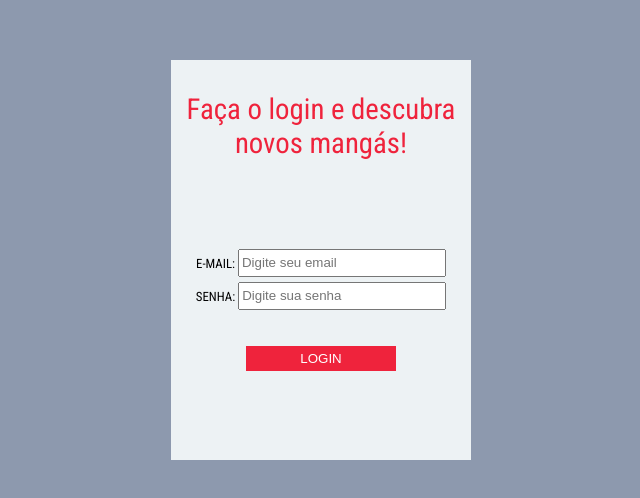
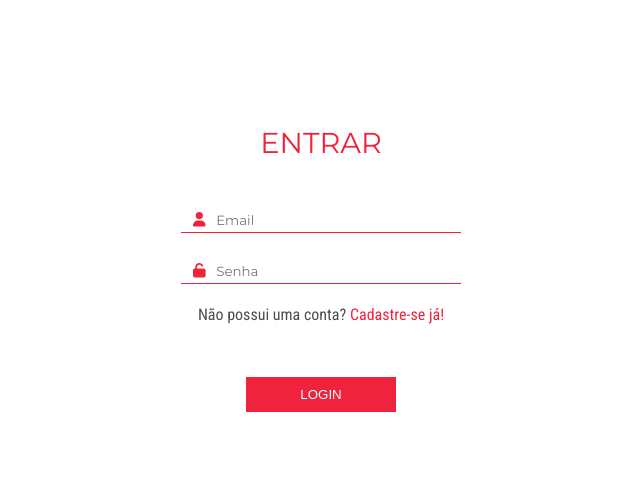
Before and after one commit to rodhenr/MangaUpdater-Front-End, a React (Create React App) app: page / in a window 1280 px wide. Shown: the part 140-638 px from the top of the page, without its empty margins (319-959 px from the left). Built offline with nearby package versions, Linux system fonts and the light colour scheme.

Commit message:
:sparkles: Alterações na página de login

```diff
--- a/public/index.html
+++ b/public/index.html
@@ -18,6 +18,10 @@
       href="https://fonts.googleapis.com/css2?family=Roboto+Condensed:wght@400;700&display=swap"
       rel="stylesheet"
     />
+    <link
+      href="https://fonts.googleapis.com/css2?family=Montserrat:wght@300;400;700&display=swap"
+      rel="stylesheet"
+    />
     <title>Manga Updater</title>
   </head>
   <body>
--- a/src/assets/styles/components/LoginForm.module.scss
+++ b/src/assets/styles/components/LoginForm.module.scss
@@ -1,6 +1,5 @@
 .container {
   align-items: center;
-  background-color: #edf2f4;
   display: grid;
   font-family: "Roboto Condensed", sans-serif;
   grid-template-rows: 100px 1fr;
@@ -14,6 +13,7 @@
 
   p {
     color: #ef233c;
+    font-family: "Montserrat", sans-serif;
     font-size: 1.8rem;
     margin: 0;
     text-align: center;
@@ -26,7 +26,7 @@
   display: flex;
   flex-direction: column;
   justify-content: center;
-  gap: 0.3rem;
+  gap: 1.3rem;
   width: 100%;
 
   button {
@@ -34,7 +34,7 @@
     color: #fff;
     cursor: pointer;
     border: none;
-    height: 25px;
+    height: 35px;
     margin-top: 2rem;
     width: 150px;
   }
@@ -42,13 +42,51 @@
 
 .form_input {
   align-self: center;
+  border-bottom: 1px solid #ef233c;
+  box-sizing: border-box;
+  position: relative;
+  width: 280px;
 
   input {
+    background-color: transparent;
+    border: none;
+    color: rgba(0, 0, 0, 0.7);
     height: 22px;
-    width: 200px;
+    padding-left: 2.2rem;
+    width: 100%;
+
+    &::placeholder {
+      font-family: "Montserrat", sans-serif;
+    }
+
+    &:focus {
+      outline: none;
+    }
+
+    &:-webkit-autofill{
+      -webkit-box-shadow: 0 0 0px 1000px white inset;
+  }
   }
 
-  label {
-    font-size: 0.8rem;
+  svg {
+    bottom: 6px;
+    color: #ef233c;
+    font-size: 0.9rem;
+    position: absolute;
+    left: 12px;
   }
 }
+
+.input_first {
+  margin-bottom: 0.3rem;
+}
+
+.register {
+  color: rgba(0, 0, 0, 0.7);
+  margin: 0;
+
+  span {
+    color: #ef233c;
+    cursor: pointer;
+  }
+}
--- a/src/assets/styles/pages/Login.module.scss
+++ b/src/assets/styles/pages/Login.module.scss
@@ -1,6 +1,6 @@
 .container {
   align-items: center;
-  background-color: #8d99ae;
+  background-color: #fff;
   box-sizing: border-box;
   display: flex;
   height: 100vh;
--- a/src/components/LoginForm.tsx
+++ b/src/components/LoginForm.tsx
@@ -1,4 +1,6 @@
 import React, { useState } from "react";
+import { faUnlock, faUser } from "@fortawesome/free-solid-svg-icons";
+import { FontAwesomeIcon } from "@fortawesome/react-fontawesome";
 import { useLoginMutation } from "../store/api/authApiSlice";
 import { useNavigate } from "react-router";
 import { useDispatch } from "react-redux";
@@ -17,7 +19,7 @@ export default function LoginForm() {
   const [password, setPassword] = useState("");
   const dispatch = useDispatch();
   const navigate = useNavigate();
-  const [trigger, { error }] = useLoginMutation();
+  const [trigger] = useLoginMutation();
 
   const handleSubmitForm = async (e: React.MouseEvent<HTMLButtonElement>) => {
     e.preventDefault();
@@ -47,29 +49,32 @@ export default function LoginForm() {
   return (
     <div className={styles.container}>
       <div className={styles.login_text}>
-        <p>Faça o login e descubra novos mangás!</p>
+        <p>ENTRAR</p>
       </div>
       <form className={styles.form}>
-        <div className={styles.form_input}>
-          <label htmlFor="email">E-MAIL: </label>
+        <div className={`${styles.form_input} ${styles.input_first}`}>
+          <FontAwesomeIcon icon={faUser} />
           <input
             type="email"
-            placeholder="Digite seu email"
+            placeholder="Email"
             id="email"
             value={email}
             onChange={(e) => handleChange(e)}
           />
         </div>
         <div className={styles.form_input}>
-          <label htmlFor="password">SENHA: </label>
+          <FontAwesomeIcon icon={faUnlock} />
           <input
             type="password"
-            placeholder="Digite sua senha"
+            placeholder="Senha"
             id="password"
             value={password}
             onChange={(e) => handleChange(e)}
           />
         </div>
+        <p className={styles.register}>
+          Não possui uma conta? <span>Cadastre-se já!</span>
+        </p>
         <button onClick={(e) => handleSubmitForm(e)}>LOGIN</button>
       </form>
     </div>
--- a/src/components/MainSearch.tsx
+++ b/src/components/MainSearch.tsx
@@ -9,7 +9,6 @@ import {
   setMangaId,
   addModalData,
 } from "../store/slices/modalSlice";
-import Modal from "./Modal";
 import { useSearchMangasQuery } from "../store/api/searchApiSlice";
 
 export default function MainSearch() {
@@ -54,7 +53,6 @@ export default function MainSearch() {
 
   return isSuccess && searchData.length > 0 ? (
     <div className={styles.container}>
-      {modalOpen && <Modal />}
       {searchData.map((i) => (
         <div
           key={i.id}
--- a/src/components/Modal.tsx
+++ b/src/components/Modal.tsx
@@ -89,8 +89,12 @@ export default function Modal() {
         </div>
         <img src={modalData.image} alt={modalData.name} />
         <h1>{modalData.name}</h1>
-        <p className={styles.author}><span>Autor:</span> {modalData.author}</p>
-        <p className={styles.genres}><span>Gêneros:</span> {modalData.genres}</p>
+        <p className={styles.author}>
+          <span>Autor:</span> {modalData.author}
+        </p>
+        <p className={styles.genres}>
+          <span>Gêneros:</span> {modalData.genres}
+        </p>
         <div className={styles.sources}>
           {modalData.sources.map((i, index) => (
             <div
@@ -100,7 +104,7 @@ export default function Modal() {
                   ? `${styles.following} ${styles.source_item}`
                   : `${styles.nofollow} ${styles.source_item}`
               }
-              onClick={() => handleSourceFollow(i.pathID, i.sourceID, "teste")} // arrumar aqui
+              onClick={() => handleSourceFollow(i.pathID, i.sourceID, mangaId)} // arrumar aqui
             >
               <p className={styles.last_chapter}>Capítulo {i.chapter}</p>
               <p className={styles.source}>MangaUpdates</p>
--- a/src/layouts/Header/Index.tsx
+++ b/src/layouts/Header/Index.tsx
@@ -20,9 +20,11 @@ export function Index() {
           />
           <p>USER</p>
         </div>
-        <FontAwesomeIcon icon={faRightFromBracket} />
+        <div onClick={() => navigate("/")}>
+          <FontAwesomeIcon icon={faRightFromBracket} />
+        </div>
       </div>
-      <h1 onClick={() => navigate("/")}>MANGA UPDATER</h1>
+      <h1 onClick={() => navigate("/home")}>MANGA UPDATER</h1>
     </div>
   );
 }
--- a/src/pages/Home/Index.tsx
+++ b/src/pages/Home/Index.tsx
@@ -2,7 +2,7 @@ import { Index as Header } from "../../layouts/Header/Index";
 import Home from "../../components/Home";
 import Modal from "../../components/Modal";
 import type { RootState } from "../../store/store";
-import { useDispatch, useSelector } from "react-redux";
+import { useSelector } from "react-redux";
 import { Index as Footer } from "../../layouts/Footer/Index";
 import { Search } from "../../components/Search";
 import styles from "../../assets/styles/pages/Home.module.scss";
--- a/src/pages/Search/Index.tsx
+++ b/src/pages/Search/Index.tsx
@@ -1,12 +1,18 @@
 import { Index as Header } from "../../layouts/Header/Index";
 import MainSearch from "../../components/MainSearch";
 import { Index as Footer } from "../../layouts/Footer/Index";
+import type { RootState } from "../../store/store";
+import { useSelector } from "react-redux";
 import { Search } from "../../components/Search";
+import Modal from "../../components/Modal";
 import styles from "../../assets/styles/pages/Search.module.scss";
 
 export function Index() {
+  const modalOpen = useSelector((state: RootState) => state.modal.open);
+
   return (
     <div className={styles.container}>
+      {modalOpen && <Modal />}
       <Header />
       <Search />
       <MainSearch />
--- a/src/store/slices/authSlice.tsx
+++ b/src/store/slices/authSlice.tsx
@@ -1,5 +1,4 @@
 import { createSlice } from "@reduxjs/toolkit";
-import type { PayloadAction } from "@reduxjs/toolkit";
 
 interface Data {
   token: string;
```
